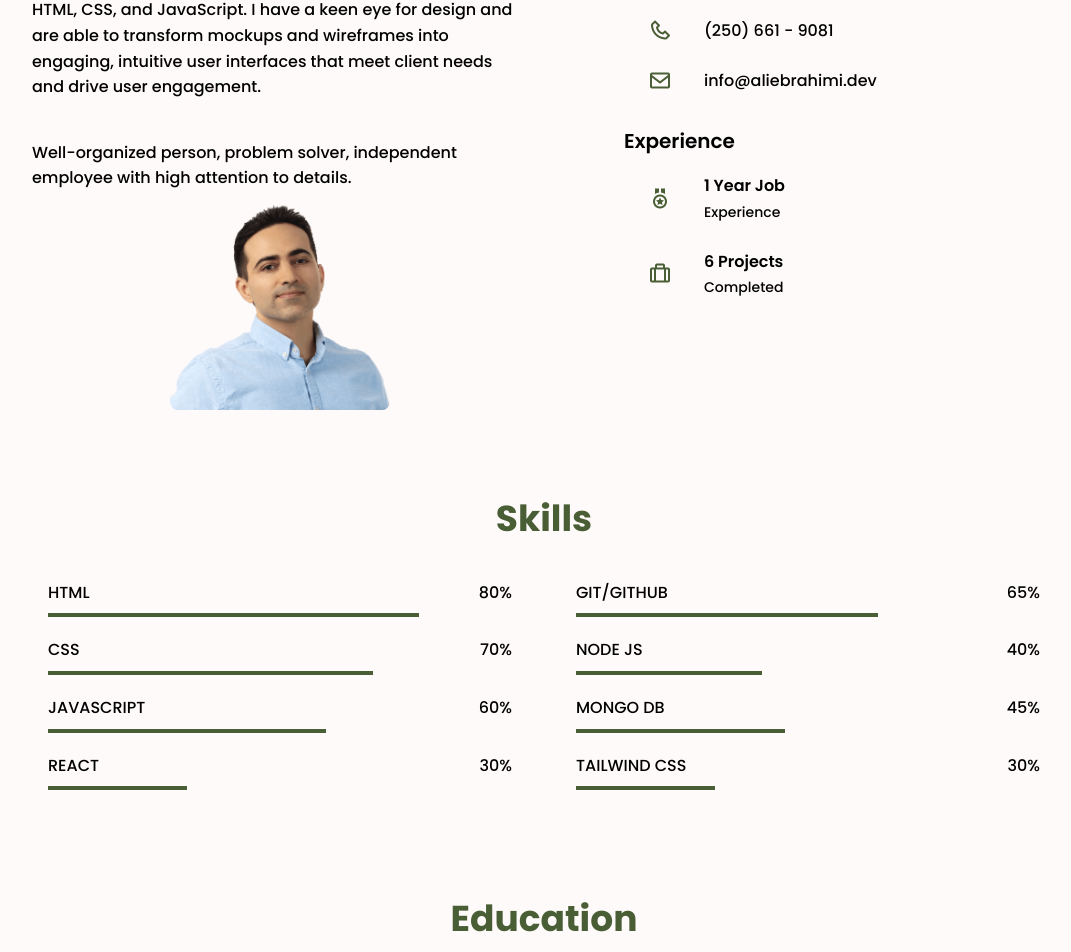
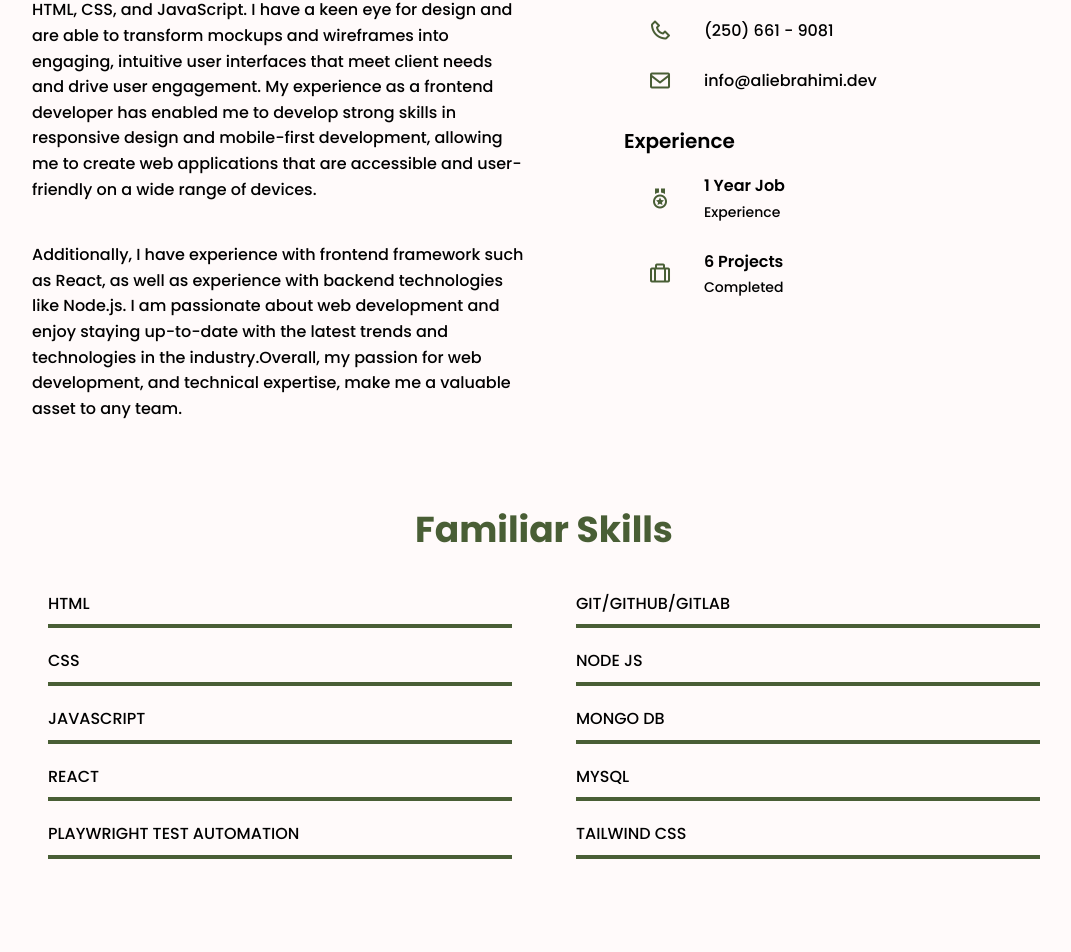
Before and after one commit to CyrusM3/react-portfolio, a React (Create React App) app: page / in a window 1280 px wide. Shown: the part 857-1809 px from the top of the page, without its empty margins (196-1267 px from the left). Built offline with nearby package versions, Linux system fonts and the light colour scheme; the HTML template or start-up script is replaced by a standard one.

Commit message:
modified description

```diff
--- a/src/components/About.js
+++ b/src/components/About.js
@@ -9,19 +9,27 @@ const About = () => {
         <div className='about__container bd-grid'>
           <div className='about__data'>
             <p className='about__text'>
-              Hi, I'm a frontend developer located in Canada. As a developer, I
-              possess a strong understanding of web development technologies,
-              with a particular emphasis on HTML, CSS, and JavaScript. I have a
-              keen eye for design and are able to transform mockups and
-              wireframes into engaging, intuitive user interfaces that meet
-              client needs and drive user engagement.
+              Hi, I'm a frontend developer located in Vancouver Canada. As a
+              developer, I possess a strong understanding of web development
+              technologies, with a particular emphasis on HTML, CSS, and
+              JavaScript. I have a keen eye for design and are able to transform
+              mockups and wireframes into engaging, intuitive user interfaces
+              that meet client needs and drive user engagement. My experience as
+              a frontend developer has enabled me to develop strong skills in
+              responsive design and mobile-first development, allowing me to
+              create web applications that are accessible and user-friendly on a
+              wide range of devices.
             </p>
 
             <p>
-              Well-organized person, problem solver, independent employee with
-              high attention to details.
+              Additionally, I have experience with frontend framework such as
+              React, as well as experience with backend technologies like
+              Node.js. I am passionate about web development and enjoy staying
+              up-to-date with the latest trends and technologies in the
+              industry.Overall, my passion for web development, and technical
+              expertise, make me a valuable asset to any team.
             </p>
-            <img src={heroImage} alt='img' className='about__img' />
+            {/* <img src={heroImage} alt='img' className='about__img' /> */}
           </div>
 
           <div>
--- a/src/components/Skills.js
+++ b/src/components/Skills.js
@@ -2,62 +2,74 @@ const Skills = () => {
   return (
     <>
       <section className='skills section' id='skills'>
-        <h2 className='section-title'>Skills</h2>
+        <h2 className='section-title'>Familiar Skills</h2>
 
         <div className='skills__container bd-grid'>
           <div className='skills__content'>
-            {/*  <h3 className="skills__subtitle">Frontend</h3>  */}
+            {/* <h3 className='skills__subtitle'>Frontend</h3> */}
 
             <div className='skills__data'>
               <span className='skills__name'>Html</span>
-              <span className='skills__number'>80%</span>
+              <span className='skills__number'></span>
               <span className='skills__bar skills__html'></span>
             </div>
 
             <div className='skills__data'>
-              <span className='skills__name'>Css</span>
-              <span className='skills__number'>70%</span>
+              <span className='skills__name'>CSS</span>
+              <span className='skills__number'></span>
               <span className='skills__bar skills__css'></span>
             </div>
 
             <div className='skills__data'>
               <span className='skills__name'>Javascript</span>
-              <span className='skills__number'>60%</span>
+              <span className='skills__number'></span>
               <span className='skills__bar skills__js'></span>
             </div>
 
             <div className='skills__data'>
               <span className='skills__name'>React</span>
-              <span className='skills__number'>30%</span>
+              <span className='skills__number'></span>
               <span className='skills__bar skills__react'></span>
+            </div>
+
+            <div className='skills__data'>
+              <span className='skills__name'>Playwright Test Automation</span>
+              <span className='skills__number'></span>
+              <span className='skills__bar skills__playwright'></span>
             </div>
           </div>
 
           <div className='skills__content'>
-            {/*  <h3 className="skills__subtitle">Backend</h3>  */}
+            {/* <h3 className='skills__subtitle'>Backend</h3> */}
 
             <div className='skills__data'>
-              <span className='skills__name'>Git/GitHub</span>
-              <span className='skills__number'>65%</span>
+              <span className='skills__name'>Git/GitHub/GitLab</span>
+              <span className='skills__number'></span>
               <span className='skills__bar skills__php'></span>
             </div>
 
             <div className='skills__data'>
               <span className='skills__name'>Node js</span>
-              <span className='skills__number'>40%</span>
+              <span className='skills__number'></span>
               <span className='skills__bar skills__node'></span>
             </div>
 
             <div className='skills__data'>
               <span className='skills__name'>Mongo DB</span>
-              <span className='skills__number'>45%</span>
-              <span className='skills__bar skills__firebase'></span>
+              <span className='skills__number'></span>
+              <span className='skills__bar skills__mongoDB'></span>
+            </div>
+
+            <div className='skills__data'>
+              <span className='skills__name'>MySQL</span>
+              <span className='skills__number'></span>
+              <span className='skills__bar skills__mySQL'></span>
             </div>
 
             <div className='skills__data'>
               <span className='skills__name'>Tailwind CSS</span>
-              <span className='skills__number'>30%</span>
-              <span className='skills__bar skills__java'></span>
+              <span className='skills__number'></span>
+              <span className='skills__bar skills__tailwing'></span>
             </div>
           </div>
         </div>
--- a/src/index.css
+++ b/src/index.css
@@ -274,14 +274,14 @@ img {
 
 /* ===== SKILLS =====*/
 .skills__container {
-  row-gap: 2rem;
+  /* row-gap: 2rem; */
 }
 
 .skills__subtitle {
   font-size: var(--h3-font-size);
   font-weight: var(--font-semi-bold);
   color: var(--first-color-dark);
-  margin-bottom: var(--mb-2);
+  /* margin-bottom: var(--mb-2); */
 }
 
 .skills__data {
@@ -304,35 +304,43 @@ img {
 }
 
 .skills__html {
-  width: 80%;
+  width: 100%;
 }
 
 .skills__css {
-  width: 70%;
+  width: 100%;
 }
 
 .skills__js {
-  width: 60%;
+  width: 100%;
 }
 
 .skills__react {
-  width: 30%;
+  width: 100%;
 }
 
 .skills__php {
-  width: 65%;
+  width: 100%;
 }
 
 .skills__node {
-  width: 40%;
+  width: 100%;
 }
 
-.skills__firebase {
-  width: 45%;
+.skills__mongoDB {
+  width: 100%;
 }
 
-.skills__java {
-  width: 30%;
+.skills__mySQL {
+  width: 100%;
+}
+
+.skills__tailwing {
+  width: 100%;
+}
+
+.skills__playwright {
+  width: 100%;
 }
 
 /* ===== EDUCATION =====*/
```
Also changed, not shown: 1 other file (tests, documents, lock files or other folders).
